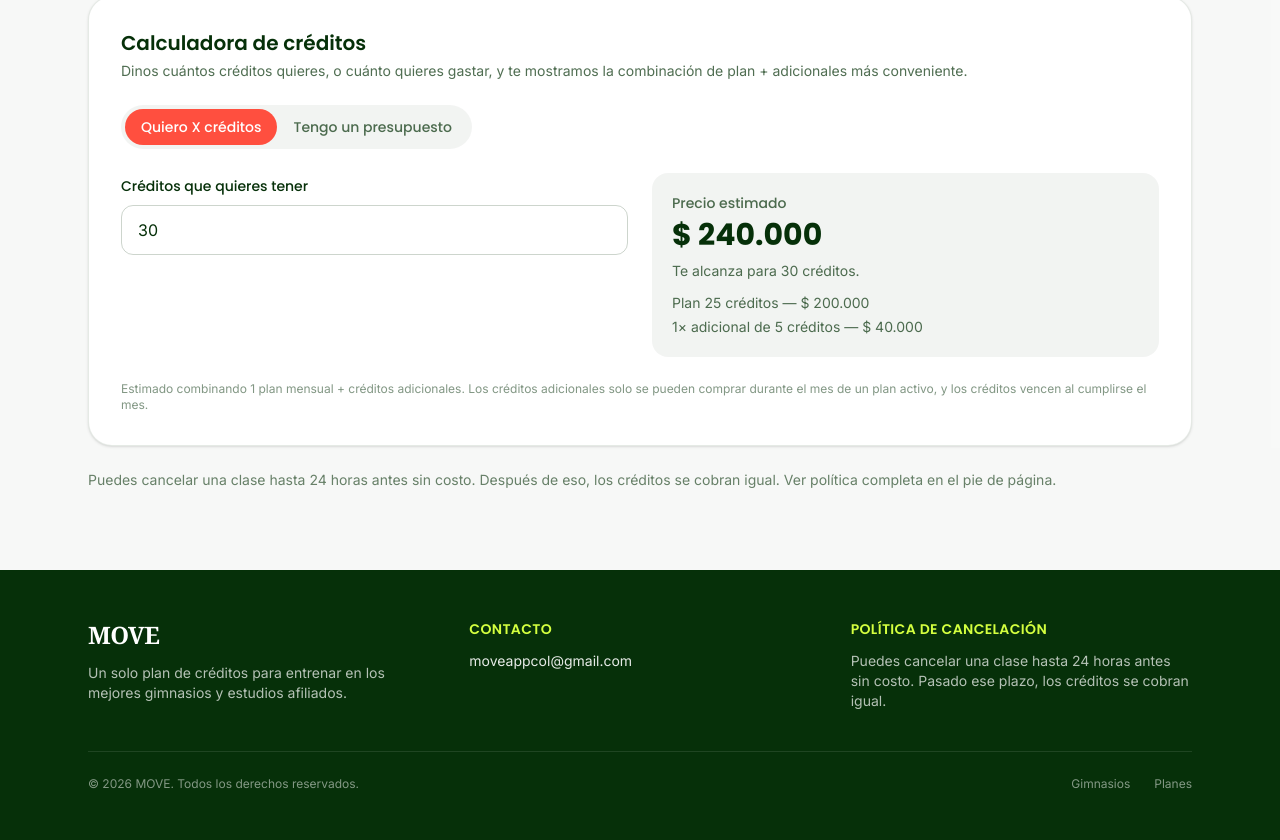
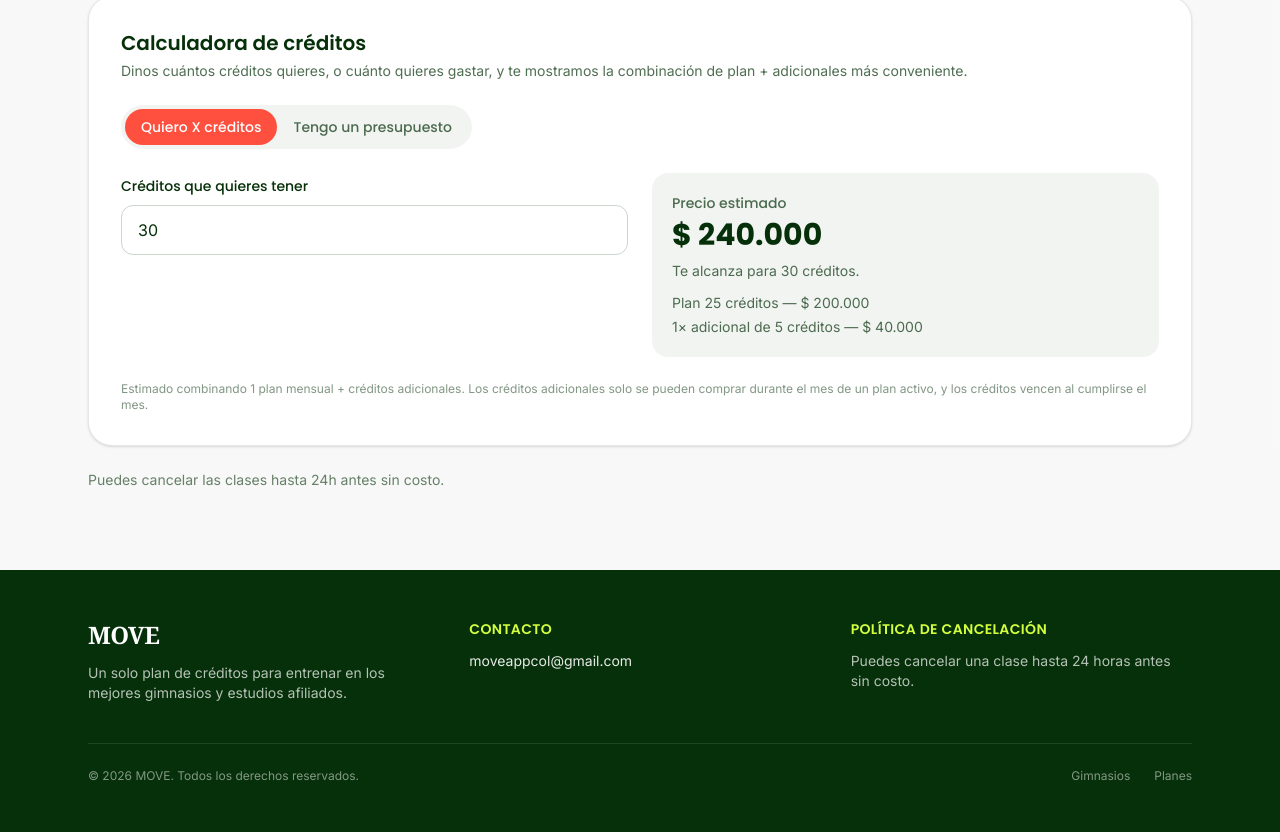
Before and after one commit to moveappcol/moveapp, a Next.js app: page / in a window 1280 px wide. Shown: the part 2347-3187 px from the top of the page. Built offline with nearby package versions, Linux system fonts and the light colour scheme; no server answers.

Commit message:
Simplify cancellation policy copy in plans section and footer

```diff
--- a/src/components/landing/plans-section.tsx
+++ b/src/components/landing/plans-section.tsx
@@ -88,9 +88,7 @@ export default function PlansSection() {
         </div>
 
         <p className="mt-6 font-body text-sm text-move-green/60">
-          Puedes cancelar una clase hasta 24 horas antes sin costo. Después
-          de eso, los créditos se cobran igual. Ver política completa en el
-          pie de página.
+          Puedes cancelar las clases hasta 24h antes sin costo.
         </p>
       </div>
     </section>
--- a/src/components/layout/footer.tsx
+++ b/src/components/layout/footer.tsx
@@ -35,7 +35,6 @@ export default function Footer() {
             </p>
             <p className="mt-3 font-body text-sm text-white/70">
               Puedes cancelar una clase hasta 24 horas antes sin costo.
-              Pasado ese plazo, los créditos se cobran igual.
             </p>
           </div>
         </div>
```
